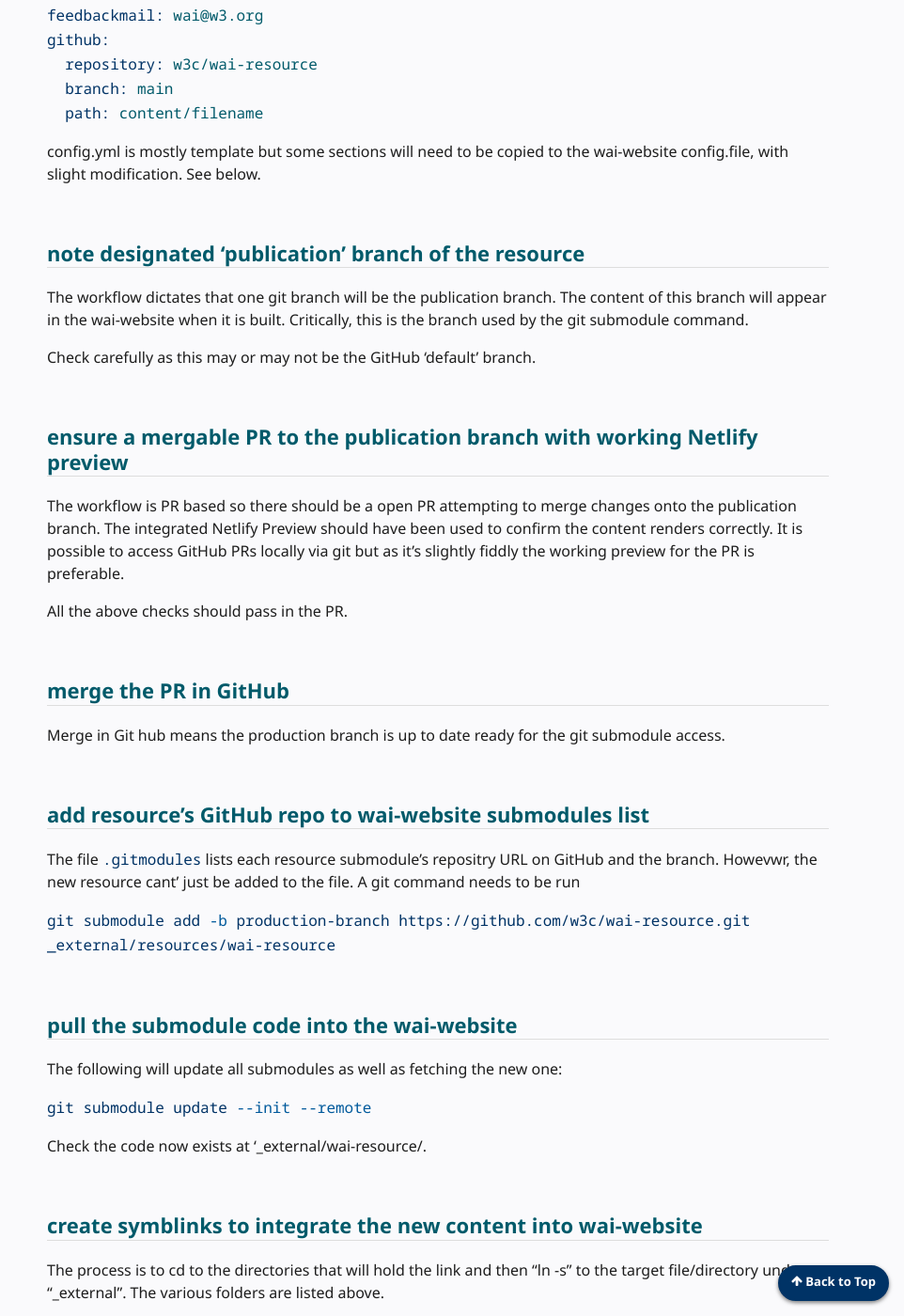
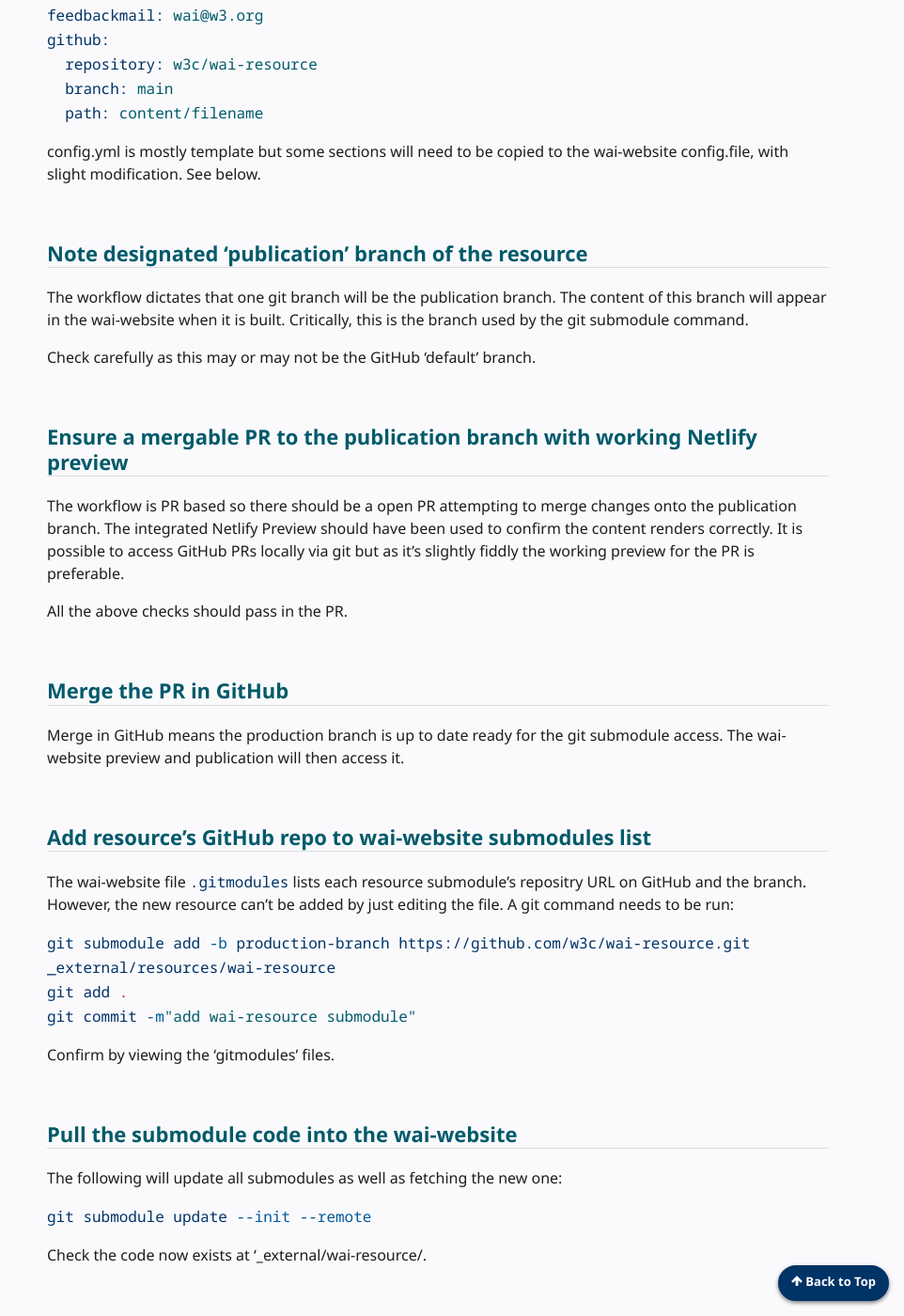
Before and after one commit to w3c/wai-website-theme, a Jekyll site: the page built from content/technical-integrating-resource.md, in a window 1280 px wide and 1400 px high, scrolled down 2949 px. Shown: the whole window at 94% size, without its empty margins (318-1280 px from the left). Built offline with Jekyll 4.4.1, drawn with Linux system fonts in a browser that asks for light colours; cached includes are drawn as plain includes; comment, search, counter and statistics services are not loaded; some of the changed text lies outside the part shown.

Commit message:
Complete integration instructions

````diff
--- a/content/technical-integrating-resource.md
+++ b/content/technical-integrating-resource.md
@@ -79,7 +79,7 @@
 
 NB: The files that are direct children of `_data` must all be links to the included wai-website-data git submodule files. Otherwise resource specific changes have been made and will be lost in integration.
 
-## review page frontmatter and config.yml
+## Review page frontmatter and config.yml
 
 Minimal frontmatter is as follows.
 
@@ -95,31 +95,35 @@
 
 config.yml is mostly template but some sections will need to be copied to the wai-website config.file, with slight modification. See below.
 
-## note designated 'publication' branch of the resource
+## Note designated 'publication' branch of the resource
 
 The workflow dictates that one git branch will be the publication branch. The content of this branch will appear in the wai-website when it is built. Critically, this is the branch used by the git submodule command.
 
 Check carefully as this may or may not be the GitHub 'default' branch.
 
-## ensure a mergable PR to the publication branch with working Netlify preview
+## Ensure a mergable PR to the publication branch with working Netlify preview
 
 The workflow is PR based so there should be a open PR attempting to merge changes onto the publication branch. The integrated Netlify Preview should have been used to confirm the content renders correctly. It is possible to access GitHub PRs locally via git but as it's slightly fiddly the working preview for the PR is preferable.
 
 All the above checks should pass in the PR.
 
-## merge the PR in GitHub
+## Merge the PR in GitHub
 
-Merge in Git hub means the production branch is up to date ready for the git submodule access.
+Merge in GitHub means the production branch is up to date ready for the git submodule access. The wai-website preview and publication will then access it.
 
-## add resource's GitHub repo to wai-website submodules list
+## Add resource's GitHub repo to wai-website submodules list
 
-The file `.gitmodules` lists each resource submodule's repositry URL on GitHub and the branch. Howevwr, the new resource cant' just be added to the file. A git command needs to be run
+The wai-website file `.gitmodules` lists each resource submodule's repositry URL on GitHub and the branch. However, the new resource can't be added by just editing the file. A git command needs to be run:
 
 ```bash
 git submodule add -b production-branch https://github.com/w3c/wai-resource.git _external/resources/wai-resource
+git add .
+git commit -m"add wai-resource submodule"
 ```
 
-## pull the submodule code into the wai-website
+Confirm by viewing the 'gitmodules' files.
+
+## Pull the submodule code into the wai-website
 
 The following will update all submodules as well as fetching the new one:
 
@@ -129,7 +133,7 @@
 
 Check the code now exists at '_external/wai-resource/.
 
-## create symblinks to integrate the new content into wai-website
+## Create symblinks to integrate the new content into wai-website
 
 The process is to cd to the directories that will hold the link and then "ln -s" to the target file/directory under "_external". The various folders are listed above.
 
@@ -143,7 +147,7 @@
 
 Note: links under "pages" link to the resource's "content/" folder. Thus file changes in the resource do not require link updates to wai-website. Some old links are done per file which makes maintenance a headache.
 
-## update the config.yml file to include the new resource.
+## Update the config.yml file to include the new resource.
 
 config.yml is mostly template but the following sections will need to be copied, with slight modification
 
@@ -180,6 +184,7 @@
 becomes
 
 ```yaml
+defaults:
     scope:
       path: "pages/wai-wcag-supplemental"
     values:
@@ -188,10 +193,28 @@
         title: Supplemental Guidance to WCAG 2
 ```
 
-## check wai-website preview looks good - fix any issues
+## Check wai-website preview looks good
 
-## push wai-website
+You can of course do a local build and preview of the wai-website using the Netlify CLI (with `ntl build && ntl dev`).
 
-## release wai website
+It is also possible to manually trigger build on Netlify [wai-website deploys page](https://app.netlify.com/sites/wai-website/deploys).
 
-## check deployment
+## pPush wai-website
+
+The Netlify preview for the entire wai-website will also build when the new master branch contents are pushed to GitHub.
+
+See the [wai-website deploys page](https://app.netlify.com/sites/wai-website/deploys).
+
+## Release wai website
+
+In GitHub create a new release which runs  GitHub action to build the site and deploys it via GitHub pages and a W3C site redirect.
+
+https://github.com/w3c/wai-website/releases
+
+## Check deployment
+
+Check the WAI website is correctly updated.
+
+https://www.w3.org/WAI/
+
+Note: sometimes new pages DO NOT appear when the should. The current theory is indeterminate delays in the GitHub publication to pages mean the final w3c publish step doesn't see the new pages. If this occurs then wait and then run publish.
````
Also changed, not shown: other parts of content/technical-integrating-resource.md (+2 -2 lines).
